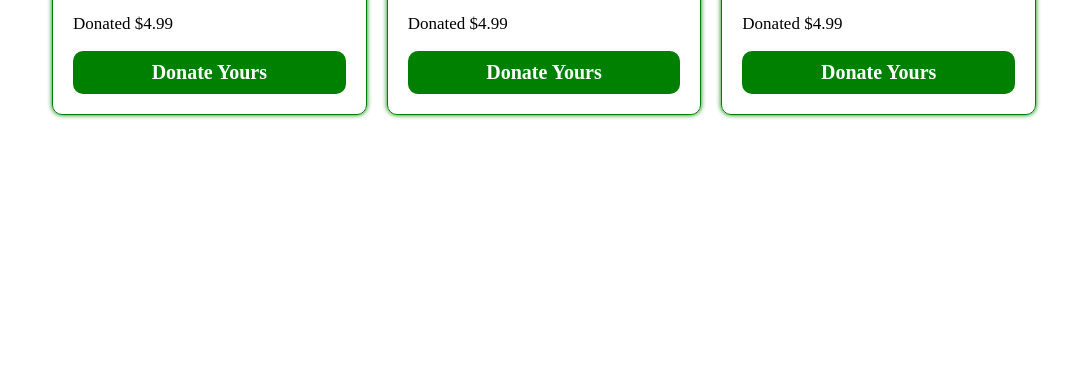
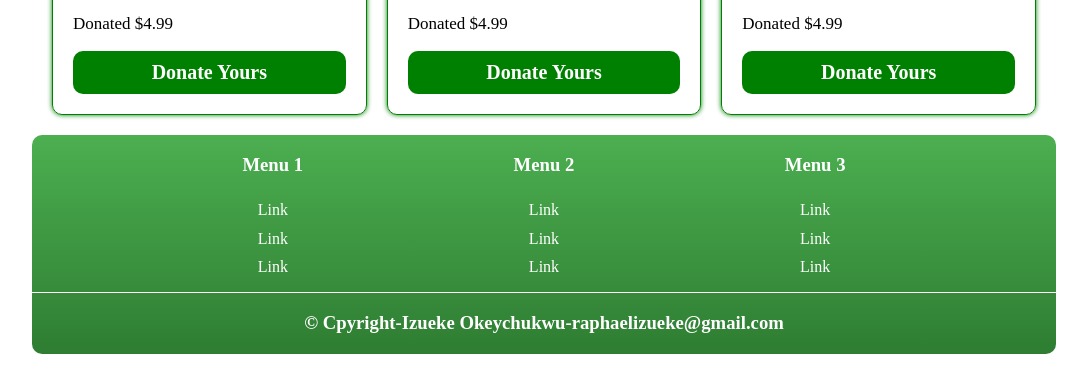
Before and after one commit to ralllph/St.patrick-donation, a plain HTML site: page index.html in a window 1280 px wide. Shown: the part 2390-2764 px from the top of the page, without its empty margins (96-1183 px from the left). Before the commit the page ends 2525 px from the top, so only its background shows below. Drawn offline with Linux system fonts and the light colour scheme.

Commit message:
footer draft completed

```diff
--- a/index.html
+++ b/index.html
@@ -118,11 +118,46 @@
         </main>
 
         <!-- footer section -->
-        <footer>
+        <footer class="home-footer">
+
+            <div class="home-footer-container">
+
+                <div class="home-footer-links">
+                    <h3>Menu 1</h3>
+                   <ul class="home-footerlink-list">
+                        <li><a>Link</a></li>
+                        <li><a>Link</a></li>
+                        <li><a>Link</a></li>
+                    </ul>
+                </div>
+
+                <div class="home-footer-links">
+                    <h3>Menu 2</h3>
+                   <ul class="home-footerlink-list">
+                        <li><a>Link</a></li>
+                        <li><a>Link</a></li>
+                        <li><a>Link</a></li>
+                    </ul>
+                </div>
+
+                <div class="home-footer-links">
+                    <h3>Menu 3</h3>
+                   <ul class="home-footerlink-list">
+                        <li><a>Link</a></li>
+                        <li><a>Link</a></li>
+                        <li><a>Link</a></li>
+                    </ul>
+                </div>
+
+            </div>
+
+            <h3 class="home-footer-copyright"> &copy; Cpyright-Izueke Okeychukwu-raphaelizueke@gmail.com </h3>
+
+        </footer>
 
     </div>
 
-    </footer>
+
 
 </body>
 </html>
--- a/styles/home.css
+++ b/styles/home.css
@@ -192,7 +192,10 @@
     padding: 20px;
     box-shadow: 0 0 5px green;
 }
-
+.home-cards-donor>button:hover{
+    cursor: pointer;
+    transform: scale(1.03);
+}
 .home-cards-donor img{
     height: 400px;
     order: -1;
@@ -209,3 +212,39 @@
     border: none;
     font-size: 20px;
 }
+
+/* Footer section */
+.home-footer{
+    background: linear-gradient(to bottom, #4CAF50, #2E7D32);
+    color: white;
+    border-radius: 10px;
+}
+.home-footer-container{
+    display: flex;
+    justify-content: space-evenly;
+    border-bottom: 1px solid white;
+}
+.home-footer-copyright{
+    text-align: center;
+}
+.home-footerlink-list {
+    list-style-type: none;
+    padding: 0;
+}
+.home-footerlink-list li{
+    margin-top: 10px;
+}
+.home-footer-links{
+    display: flex;
+    flex-direction: column;
+    align-items: center;
+    justify-content: center;
+}
+
+.home-footer-links>h3{
+    margin-bottom: 0;
+}
+
+.home-footer-copyright{
+    padding-bottom:  20px;
+}
```
